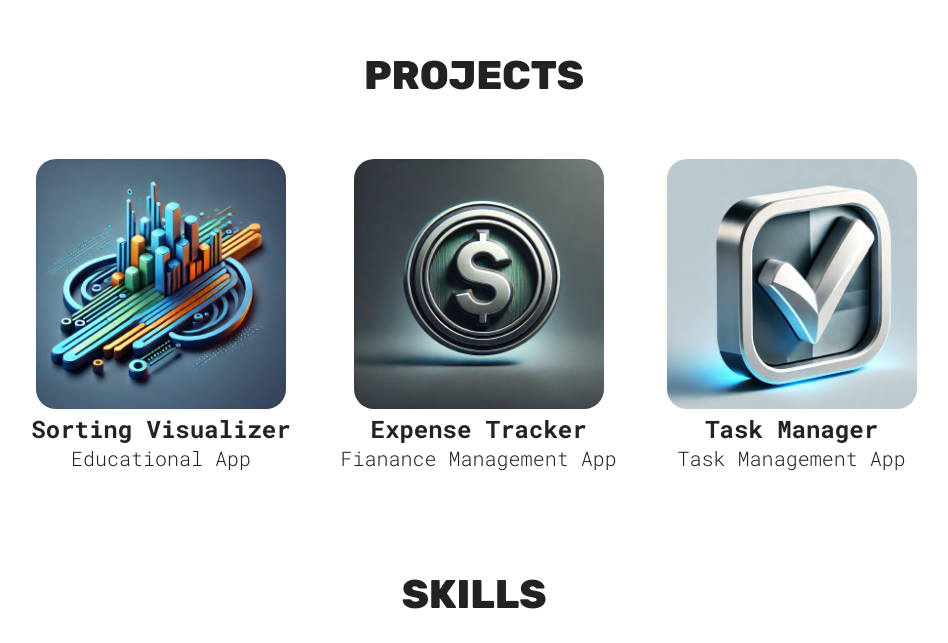
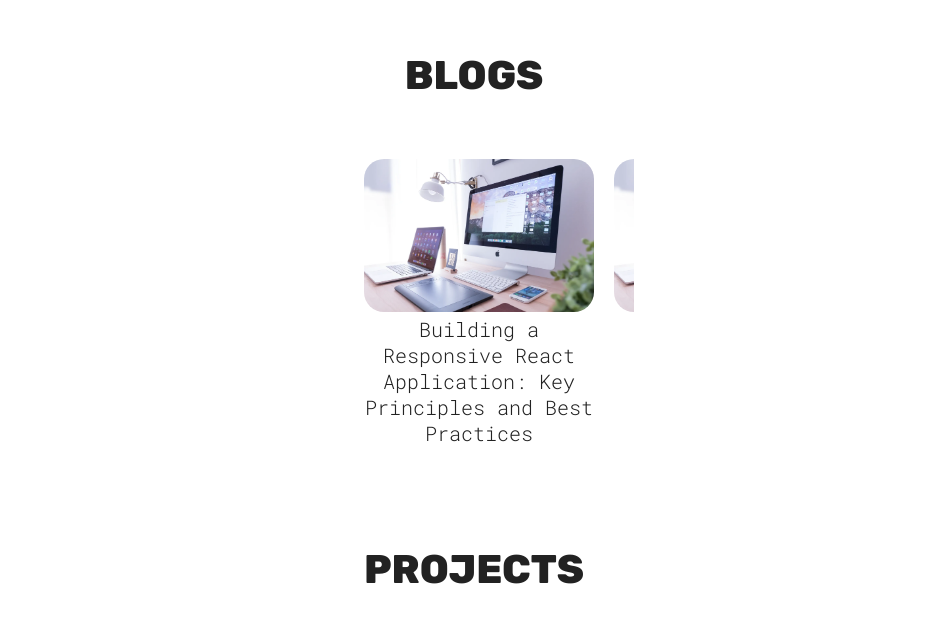
Before and after one commit to sayan2302/sayandev2, a React (Create React App) app: page / in a window 1280 px wide. Shown: the part 848-1491 px from the top of the page, without its empty margins (166-1114 px from the left). Built offline with nearby package versions, Linux system fonts and the light colour scheme.

Commit message:
fixing blogs

```diff
--- a/src/App.jsx
+++ b/src/App.jsx
@@ -1,4 +1,5 @@
 import './App.css'
+import Blogs from './sections/Blogs/Blogs';
 import Contact from './sections/Contact/Contact';
 import Footer from './sections/Footer/Footer';
 import Hero from './sections/Hero/Hero';
@@ -9,6 +10,7 @@ function App() {
   return (
     <>
       <Hero />
+      <Blogs />
       <Projects />
       <Skills />
       <Contact />
--- /dev/null
+++ b/src/common/BlogCard.jsx
@@ -0,0 +1,15 @@
+import React from 'react'
+
+const BlogCard = ({ src, title }) => {
+    return (
+        <a  href="" target='_blank' rel="noreferrer">
+            <img className='hover'
+                src={src}
+                alt={`blog logo`}
+            />
+            <p>{title}</p>
+        </a>
+    )
+}
+
+export default BlogCard
--- /dev/null
+++ b/src/sections/Blogs/Blogs.jsx
@@ -0,0 +1,19 @@
+import styles from './BlogsStyles.module.css'
+import blogImg from '../../assets/blogImg.webp'
+import BlogCard from '../../common/BlogCard'
+
+const Blogs = () => {
+    return (
+        <section id='blogs' className={styles.container}>
+            <h1 className='sectionTitle'>Blogs</h1>
+            <div className={styles.blogsContainer}>
+                    <BlogCard src={blogImg} title="Building a Responsive React Application: Key Principles and Best Practices" />
+                    <BlogCard src={blogImg} title="Optimizing React Performance with Memoization" />
+                    <BlogCard src={blogImg} title="333333333333" />
+            </div>
+
+        </section>
+    )
+}
+
+export default Blogs
--- /dev/null
+++ b/src/sections/Blogs/BlogsStyles.module.css
@@ -0,0 +1,41 @@
+.container {
+    display: flex;
+    flex-direction: column;
+    text-align: center;
+    align-items: center;
+
+
+
+
+    .blogsContainer {
+        /* border: 1px solid red; */
+        margin-left: 50px;
+        display: flex;
+        column-gap: 20px;
+        max-width: 270px;
+        overflow-x: scroll;
+        scroll-snap-type: x mandatory;
+    }
+
+    img {
+        scroll-snap-align: start;
+        max-width: 230px;
+        max-height: 170px;
+        align-self: center;
+        background-color: var(--project-cerd-bg);
+        border-radius: 20px;
+    }
+
+    a {
+        /* border: 1px solid red; */
+        width: fit-content;
+        text-decoration: none;
+        color: #222;
+        transition: transform 200ms ease-in-out;
+
+        &:hover {
+            transform: scale(1.05);
+        }
+    }
+
+}
```
Also changed, not shown: src/assets/blogImg.webp (added).
